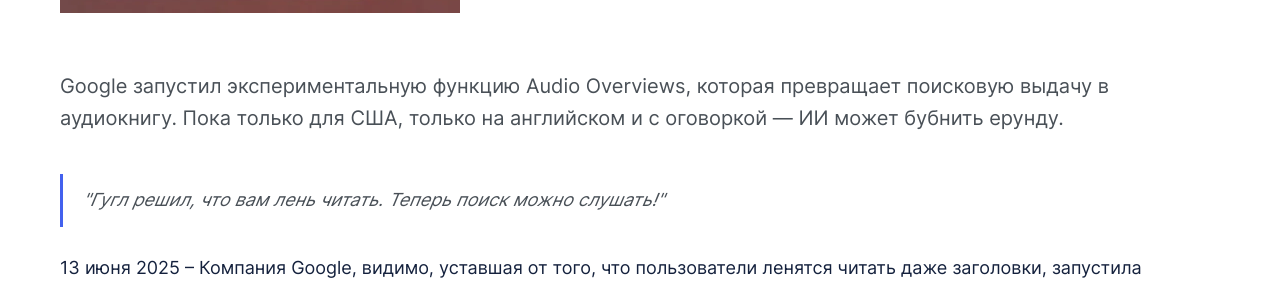
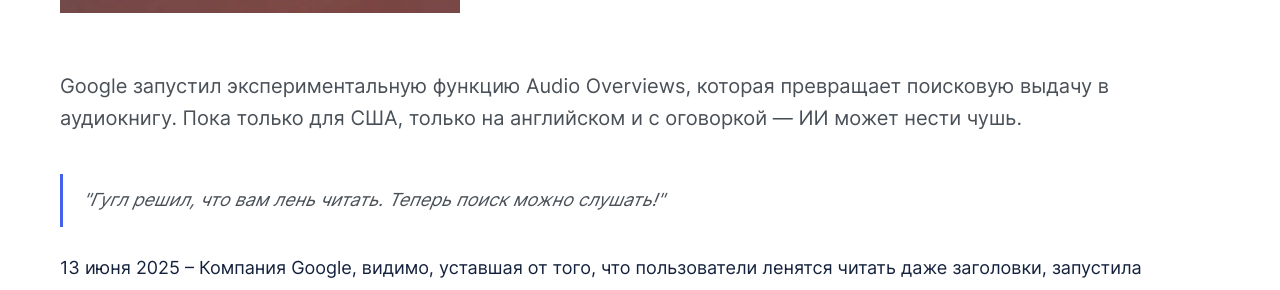
Before and after one commit to PrivateSeo/privateseo.github.io, a Jekyll site: the page built from _posts/news/2025-06-24-google-audio-overviews--teper-poisk-mozhno-slushat.md, in a window 1280 px wide and 900 px high, scrolled down 433 px. Shown: the part 186-476 px from the top of the window. Built offline with Jekyll 4.4.1, drawn with Linux system fonts in a browser that asks for light colours.

Commit message:
Обновлена новость:

```diff
--- a/_posts/news/2025-06-24-google-audio-overviews--teper-poisk-mozhno-slushat.md
+++ b/_posts/news/2025-06-24-google-audio-overviews--teper-poisk-mozhno-slushat.md
@@ -4,11 +4,13 @@
 title: Google тестирует аудио-ответы в поиске — будущее наступило, но не для всех
 description: Google запустил экспериментальную функцию Audio Overviews, которая превращает
   поисковую выдачу в аудиокнигу. Пока только для США, только на английском и с оговоркой
-  — ИИ может бубнить ерунду.
+  — ИИ может нести чушь.
 date: 2025-06-24
 image: /assets/images/news/20250624_112939.webp
 category: seo
 ---
+
+
 
 
 
```
